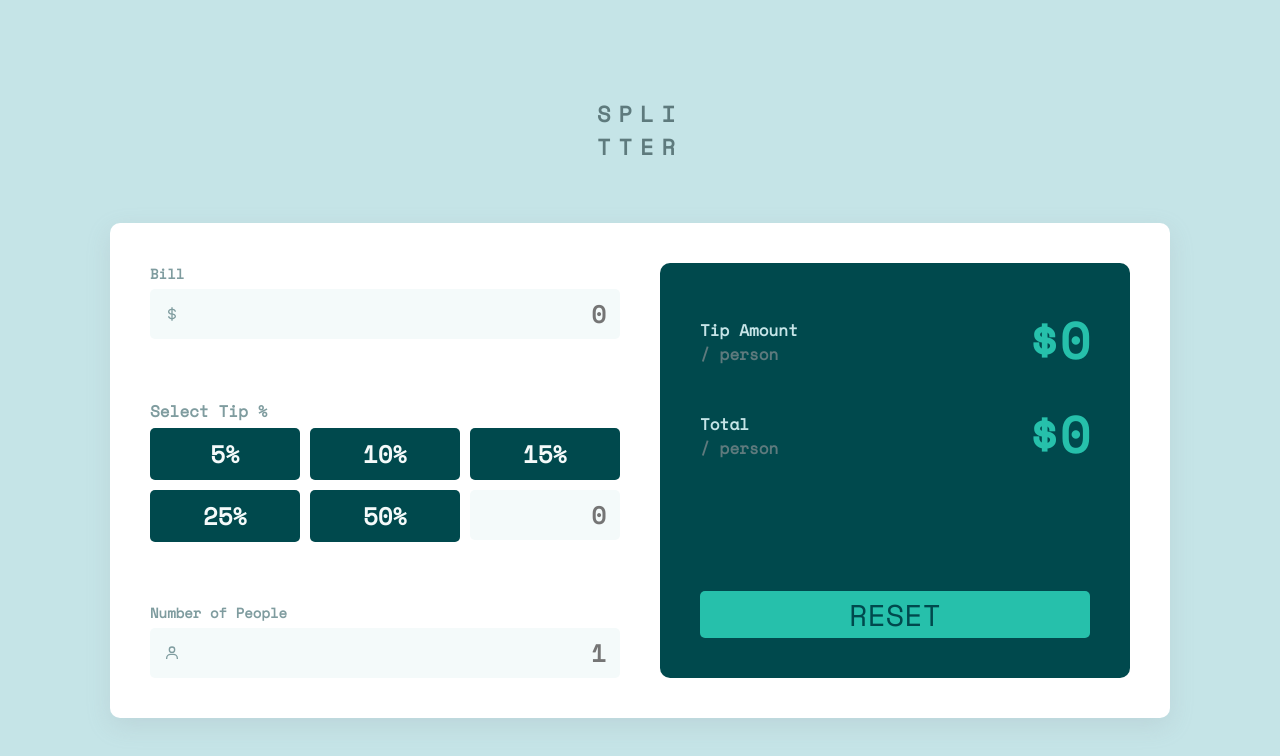
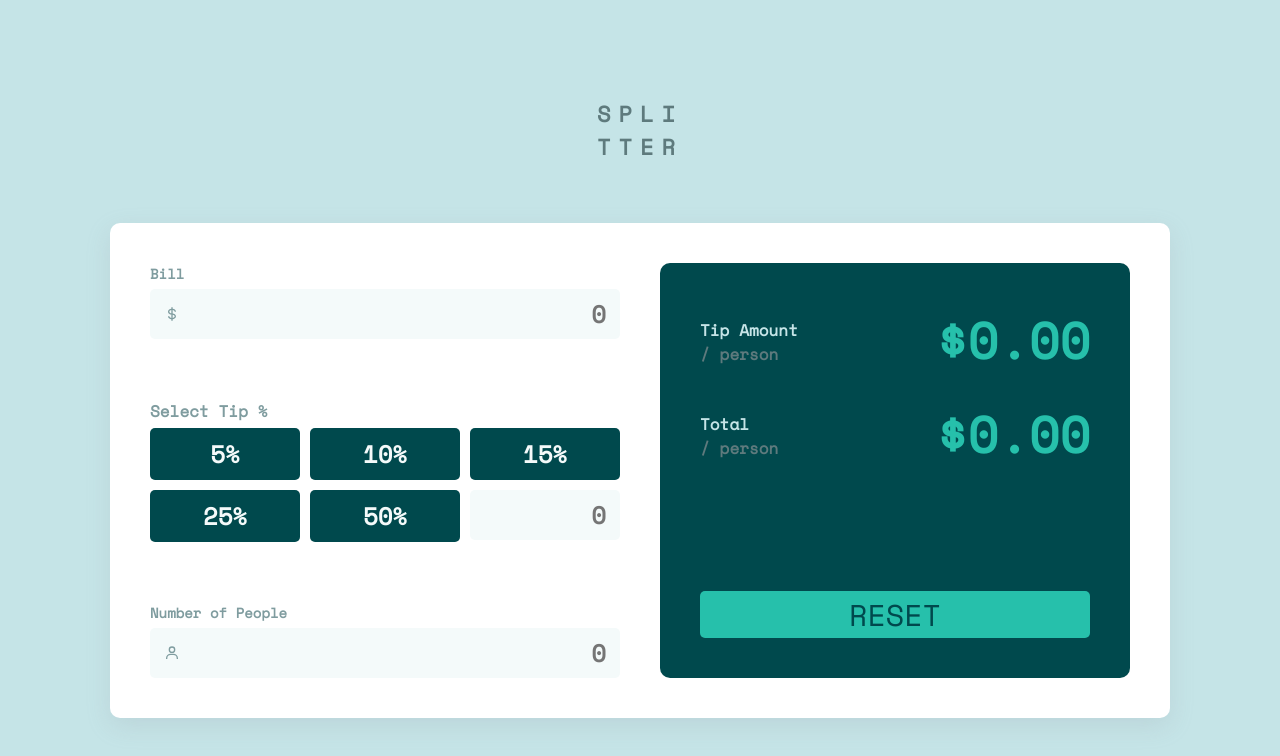
Before and after one commit to witzkvn/frontendmentor-tip-calculator, a React (Create React App) app: page / in a window 1280 px wide. Shown: the top 756 px of the page. Built offline with nearby package versions, Linux system fonts and the light colour scheme.

Commit message:
get bill, tip with button, number of people and calculations

```diff
--- a/src/App.js
+++ b/src/App.js
@@ -3,11 +3,66 @@ import CustomNumberInput from "./components/custom-input/custom-input";
 import BlockWrapper from "./layout/block-wrapper/BlockWrapper";
 import { BiDollar, BiUser } from "react-icons/bi";
 import CustomButton from "./components/custom-button/custom-button";
-import { useId } from "react";
+import { useEffect, useId, useState } from "react";
 import ResultScreen from "./layout/result-screen/result-screen";
 
 function App() {
   const customTipId = useId();
+  const [billValue, setBillValue] = useState(0);
+  const [peopleNumber, setPeopleNumber] = useState(1);
+  const [tipPerPerson, setTipPerPerson] = useState(0);
+  const [totalPerPerson, setTotalPerPerson] = useState(0);
+  const [tipValues, setTipValues] = useState([
+    { value: 5, isSelected: false },
+    { value: 10, isSelected: false },
+    { value: 15, isSelected: false },
+    { value: 25, isSelected: false },
+    { value: 50, isSelected: false },
+  ]);
+
+  function handleBillValueChange(newValue) {
+    setBillValue(newValue);
+  }
+
+  function handlePeopleNumberChange(newValue) {
+    setPeopleNumber(newValue);
+  }
+
+  function handleTipSelection(tipValueSelected) {
+    const stateCopy = tipValues.map((tip) => ({ ...tip, isSelected: false }));
+
+    const selectedTipIndex = stateCopy.findIndex(
+      (tip) => tip.value === tipValueSelected
+    );
+
+    stateCopy[selectedTipIndex].isSelected = true;
+
+    setTipValues(stateCopy);
+  }
+
+  // handle manual tip
+
+  function handleResetAll() {
+    const stateCopy = tipValues.map((tip) => ({ ...tip, isSelected: false }));
+    setTipValues(stateCopy);
+  }
+
+  useEffect(() => {
+    const selectedTip = tipValues.find((tip) => tip.isSelected === true);
+
+    const tipValue = selectedTip ? selectedTip.value : 0;
+    const calculatedTotalTip = billValue * (tipValue / 100);
+    const calculatedTipPerPerson = parseFloat(
+      calculatedTotalTip / peopleNumber
+    ).toFixed(2);
+
+    const totalPerPerson = parseFloat(
+      (billValue + calculatedTotalTip) / peopleNumber
+    ).toFixed(2);
+
+    setTipPerPerson(calculatedTipPerPerson);
+    setTotalPerPerson(totalPerPerson);
+  }, [billValue, peopleNumber, tipValues]);
 
   return (
     <main className={styles.app}>
@@ -22,28 +77,43 @@ function App() {
         withShadow={true}
       >
         <div className={styles.left}>
-          <CustomNumberInput labelText="Bill" Icon={BiDollar} min={0} />
+          <CustomNumberInput
+            labelText="Bill"
+            Icon={BiDollar}
+            min={0}
+            step={0.01}
+            handleChange={handleBillValueChange}
+          />
           <section>
             <label htmlFor={customTipId} className={styles.tipLabel}>
               Select Tip %
             </label>
             <div className={styles.tipBoxes}>
-              <CustomButton>5%</CustomButton>
-              <CustomButton>10%</CustomButton>
-              <CustomButton>15%</CustomButton>
-              <CustomButton>25%</CustomButton>
-              <CustomButton>50%</CustomButton>
+              {tipValues.map((tip, index) => (
+                <CustomButton
+                  key={index}
+                  value={tip.value}
+                  isSelected={tip.isSelected}
+                  handleTipSelection={handleTipSelection}
+                />
+              ))}
               <CustomNumberInput customId={customTipId} min={0} />
             </div>
           </section>
           <CustomNumberInput
             labelText="Number of People"
             Icon={BiUser}
-            min={1}
+            min={0}
+            step={1}
+            handleChange={handlePeopleNumberChange}
           />
         </div>
         <BlockWrapper level="secondary" withShadow={false}>
-          <ResultScreen />
+          <ResultScreen
+            tipPerPerson={tipPerPerson || 0}
+            totalPerPerson={totalPerPerson || 0}
+            handleResetAll={handleResetAll}
+          />
         </BlockWrapper>
       </BlockWrapper>
     </main>
--- a/src/components/custom-button/custom-button.js
+++ b/src/components/custom-button/custom-button.js
@@ -1,8 +1,22 @@
 import React from "react";
+import PropTypes from "prop-types";
 import styles from "./custom-button.module.css";
 
-const CustomButton = ({ children }) => {
-  return <button className={styles.customButton}>{children}</button>;
+const CustomButton = ({ value, isSelected, handleTipSelection }) => {
+  return (
+    <button
+      className={`${styles.customButton} ${isSelected ? styles.active : ""}`}
+      onClick={() => handleTipSelection(value)}
+    >
+      {value}%
+    </button>
+  );
+};
+
+CustomButton.propTypes = {
+  value: PropTypes.number,
+  isSelected: PropTypes.bool,
+  handleTipSelection: PropTypes.func,
 };
 
 export default CustomButton;
--- a/src/components/custom-button/custom-button.module.css
+++ b/src/components/custom-button/custom-button.module.css
@@ -11,6 +11,11 @@
   font-weight: var(--font-weight);
 }
 
+.active {
+  background-color: var(--cyan);
+  color: var(--dark-cyan);
+}
+
 .customButton:hover {
   background-color: var(--light-grayish-cyan);
   color: var(--dark-cyan);
--- a/src/components/custom-input/custom-input.js
+++ b/src/components/custom-input/custom-input.js
@@ -3,13 +3,18 @@ import useActiveElement from "../../custom-hooks/useActiveElement";
 import PropTypes from "prop-types";
 import styles from "./custom-input.module.css";
 
-const CustomNumberInput = ({ labelText, Icon, customId, min = 0 }) => {
+const CustomNumberInput = ({
+  labelText,
+  Icon,
+  customId,
+  handleChange,
+  min = 0,
+  step = 1,
+}) => {
   const uniqueId = useId();
   const inputRef = useRef();
   const [isValid, setIsValid] = useState(true);
   const [inputIsFocus, setInputIsFocus] = useState(false);
-  const [value, setValue] = useState(false);
-
   const { activeElement, listenersReady } = useActiveElement();
 
   useEffect(() => {
@@ -22,10 +27,13 @@ const CustomNumberInput = ({ labelText, Icon, customId, min = 0 }) => {
 
   function checkValueChange() {
     const newValue = parseFloat(inputRef.current.value);
-    console.log(newValue);
-    console.log(min);
     const isInputValid = newValue > min;
-    setIsValid((prev) => isInputValid);
+
+    setIsValid(isInputValid);
+
+    if (isInputValid) {
+      handleChange(newValue);
+    }
   }
 
   return (
@@ -60,6 +68,7 @@ const CustomNumberInput = ({ labelText, Icon, customId, min = 0 }) => {
               id={customId || uniqueId}
               min={min}
               placeholder={min}
+              step={step}
             />
           </div>
         </div>
@@ -72,6 +81,7 @@ CustomNumberInput.propTypes = {
   labelText: PropTypes.string,
   Icon: PropTypes.elementType,
   customId: PropTypes.string,
+  handleChange: PropTypes.func,
   min: PropTypes.number,
 };
 
--- a/src/layout/result-screen/result-screen.js
+++ b/src/layout/result-screen/result-screen.js
@@ -1,7 +1,8 @@
 import React from "react";
+import PropTypes from "prop-types";
 import styles from "./result-screen.module.css";
 
-const ResultScreen = ({ tipPerPerson, totalPerPerson }) => {
+const ResultScreen = ({ tipPerPerson, totalPerPerson, handleResetAll }) => {
   return (
     <section className={styles.resultScreen}>
       <div className={styles.resultBox}>
@@ -18,9 +19,17 @@ const ResultScreen = ({ tipPerPerson, totalPerPerson }) => {
         </div>
         <div className={styles.resultValue}>${totalPerPerson || 0}</div>
       </div>
-      <button className={styles.resetBtn}>Reset</button>
+      <button className={styles.resetBtn} onClick={() => handleResetAll()}>
+        Reset
+      </button>
     </section>
   );
 };
 
+ResultScreen.propTypes = {
+  tipPerPerson: PropTypes.number,
+  totalPerPerson: PropTypes.number,
+  handleResetAll: PropTypes.func,
+};
+
 export default ResultScreen;
```
